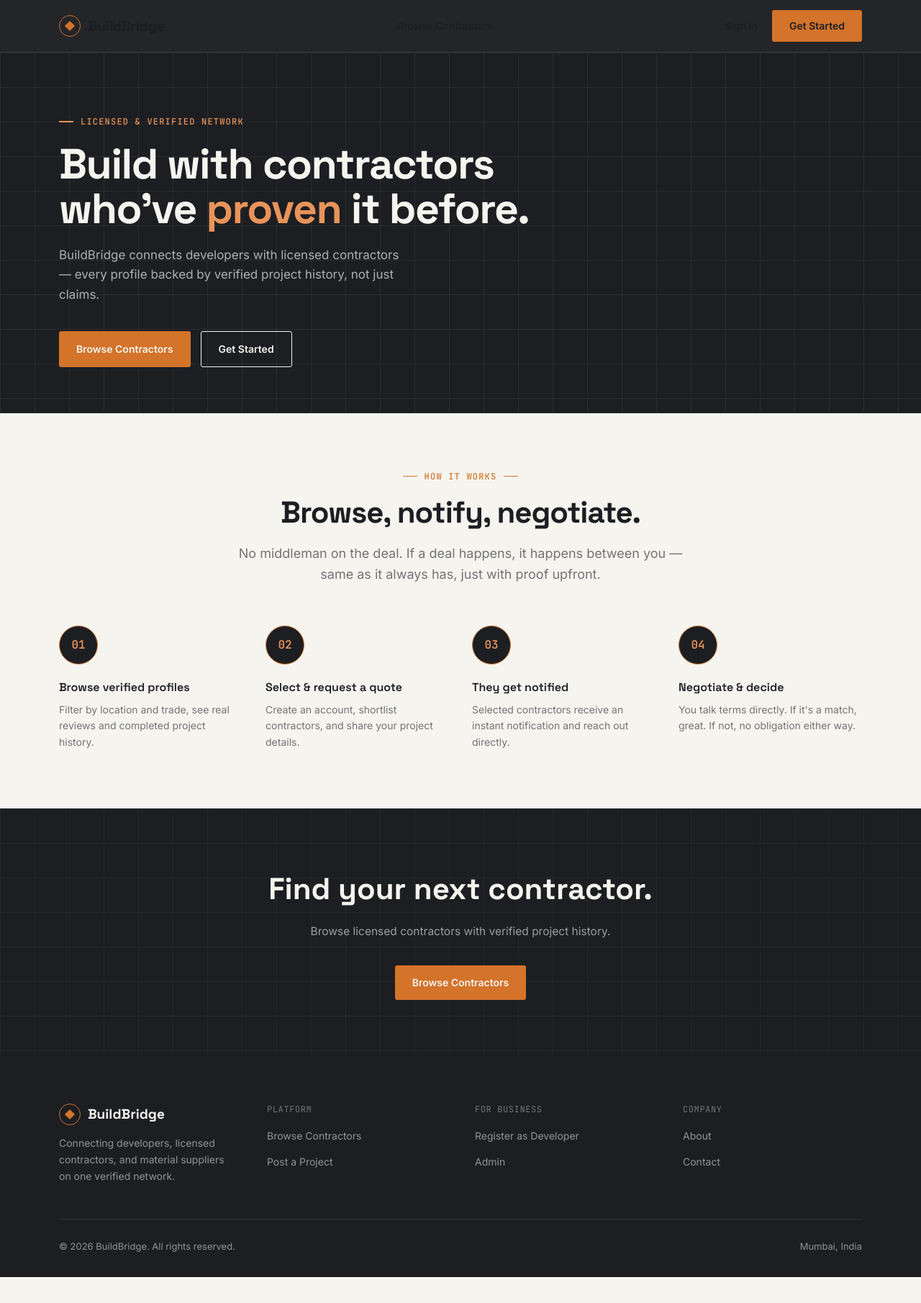
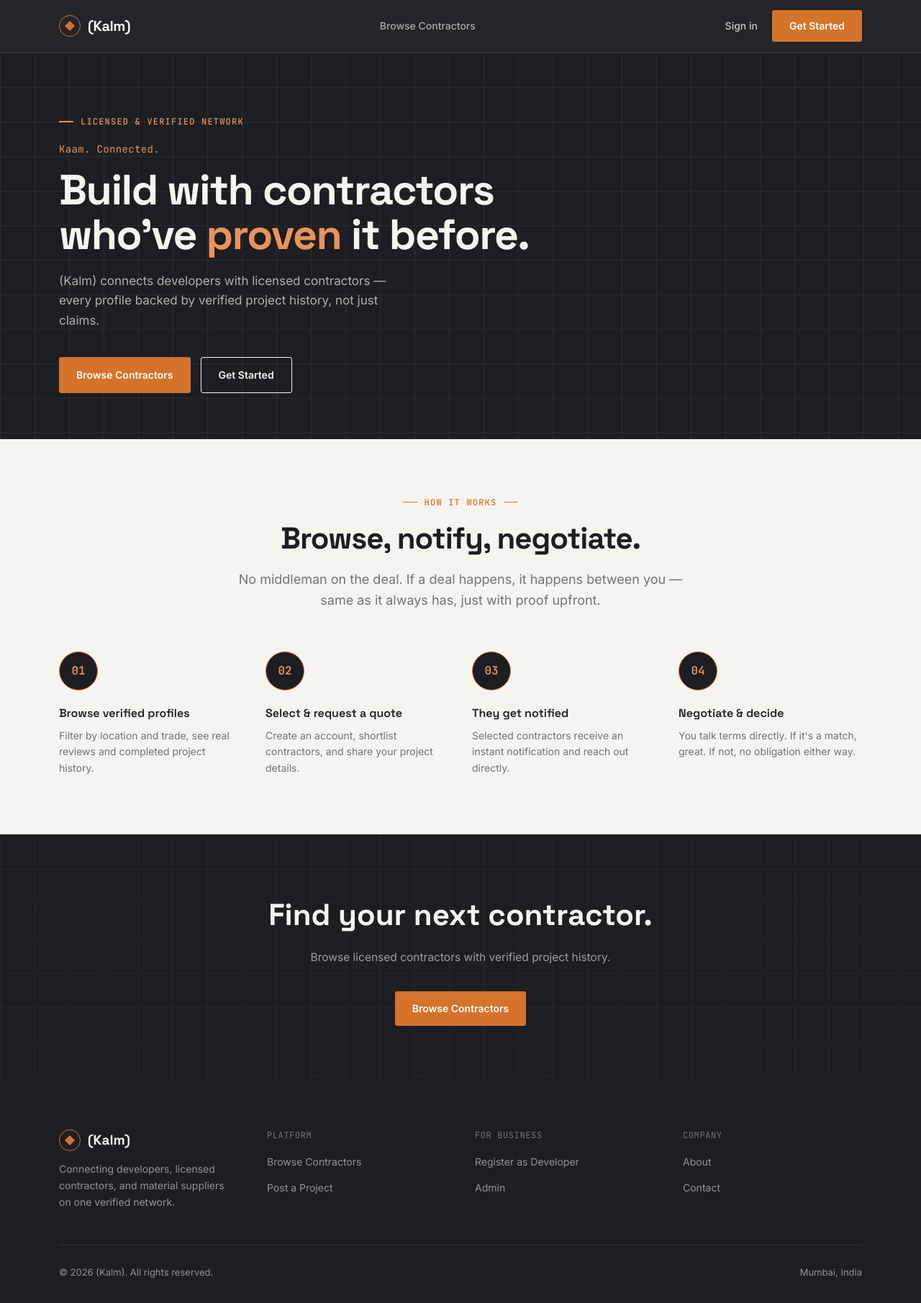
Before and after one commit to moizpatrawala1-pixel/buildbridgeapp, a Next.js app: page / in a window 1280 px wide. Shown: the whole page at 72% size. Before the commit the page ends 1774 px from the top, so only its background shows below. Built offline with nearby package versions, Linux system fonts and the light colour scheme; no server answers.

Commit message:
Rename to (Kalm), add tagline, fix nav text contrast bug

```diff
--- a/src/app/globals.css
+++ b/src/app/globals.css
@@ -47,10 +47,6 @@ body {
   -webkit-font-smoothing: antialiased;
 }
 
-a {
-  color: inherit;
-}
-
 @media (prefers-reduced-motion: reduce) {
   *,
   *::before,
--- a/src/app/layout.tsx
+++ b/src/app/layout.tsx
@@ -3,9 +3,9 @@ import "./globals.css";
 import Providers from "@/components/Providers";
 
 export const metadata: Metadata = {
-  title: "BuildBridge — Verified Contractors, Suppliers & Developers",
+  title: "(Kalm) — Kaam. Connected.",
   description:
-    "BuildBridge connects developers with licensed contractors, backed by verified project history.",
+    "(Kalm) connects developers with licensed contractors, backed by verified project history.",
 };
 
 export default function RootLayout({ children }: LayoutProps<"/">) {
--- a/src/app/page.tsx
+++ b/src/app/page.tsx
@@ -30,11 +30,12 @@ export default function Home() {
             <span className="w-5 h-[1.5px] bg-amber-soft" />
             Licensed &amp; Verified Network
           </div>
+<p className="font-mono text-sm text-amber-soft tracking-wide mb-4">Kaam. Connected.</p>
           <h1 className="font-display font-bold text-[clamp(38px,4.6vw,60px)] leading-[1.05] tracking-tight mb-5 max-w-2xl">
             Build with contractors who&apos;ve <span className="text-amber-soft">proven</span> it before.
           </h1>
           <p className="text-[17px] leading-relaxed text-paper/68 max-w-[480px] mb-9">
-            BuildBridge connects developers with licensed contractors — every profile backed by
+            (Kalm) connects developers with licensed contractors — every profile backed by
             verified project history, not just claims.
           </p>
           <div className="flex gap-3.5 flex-wrap">
--- a/src/components/Footer.tsx
+++ b/src/components/Footer.tsx
@@ -12,7 +12,7 @@ export default function Footer() {
               <span className="w-[30px] h-[30px] border-[1.5px] border-amber rounded-full flex items-center justify-center shrink-0">
                 <span className="w-2.5 h-2.5 bg-amber rotate-45 block" />
               </span>
-              BuildBridge
+              (Kalm)
             </div>
             <p className="text-sm leading-relaxed max-w-[260px]">
               Connecting developers, licensed contractors, and material suppliers on one verified network.
@@ -41,7 +41,7 @@ export default function Footer() {
           </div>
         </div>
         <div className="flex flex-col md:flex-row justify-between items-center gap-3 pt-7 text-[13px]">
-          <span>© {new Date().getFullYear()} BuildBridge. All rights reserved.</span>
+          <span>© {new Date().getFullYear()} (Kalm). All rights reserved.</span>
           <span>Mumbai, India</span>
         </div>
       </div>
--- a/src/components/Nav.tsx
+++ b/src/components/Nav.tsx
@@ -20,7 +20,7 @@ export default function Nav() {
           <span className="w-[30px] h-[30px] border-[1.5px] border-amber rounded-full flex items-center justify-center relative shrink-0">
             <span className="w-2.5 h-2.5 bg-amber rotate-45 block" />
           </span>
-          BuildBridge
+          (Kalm)
         </Link>
 
         <div className="hidden md:flex items-center gap-10">
--- a/src/lib/email.ts
+++ b/src/lib/email.ts
@@ -44,7 +44,7 @@ export async function sendQuoteRequestEmail(input: QuoteRequestEmailInput): Prom
       // the email address you signed up with. Once you verify your own
       // domain in Resend's dashboard, swap this to something like
       // "BuildBridge <quotes@yourdomain.com>" — see the deployment notes.
-      from: 'BuildBridge <onboarding@resend.dev>',
+      from: '(Kalm) <onboarding@resend.dev>',
       to: notifyAddress,
       subject: `New quote request for ${input.contractorName}`,
       html: `
```
